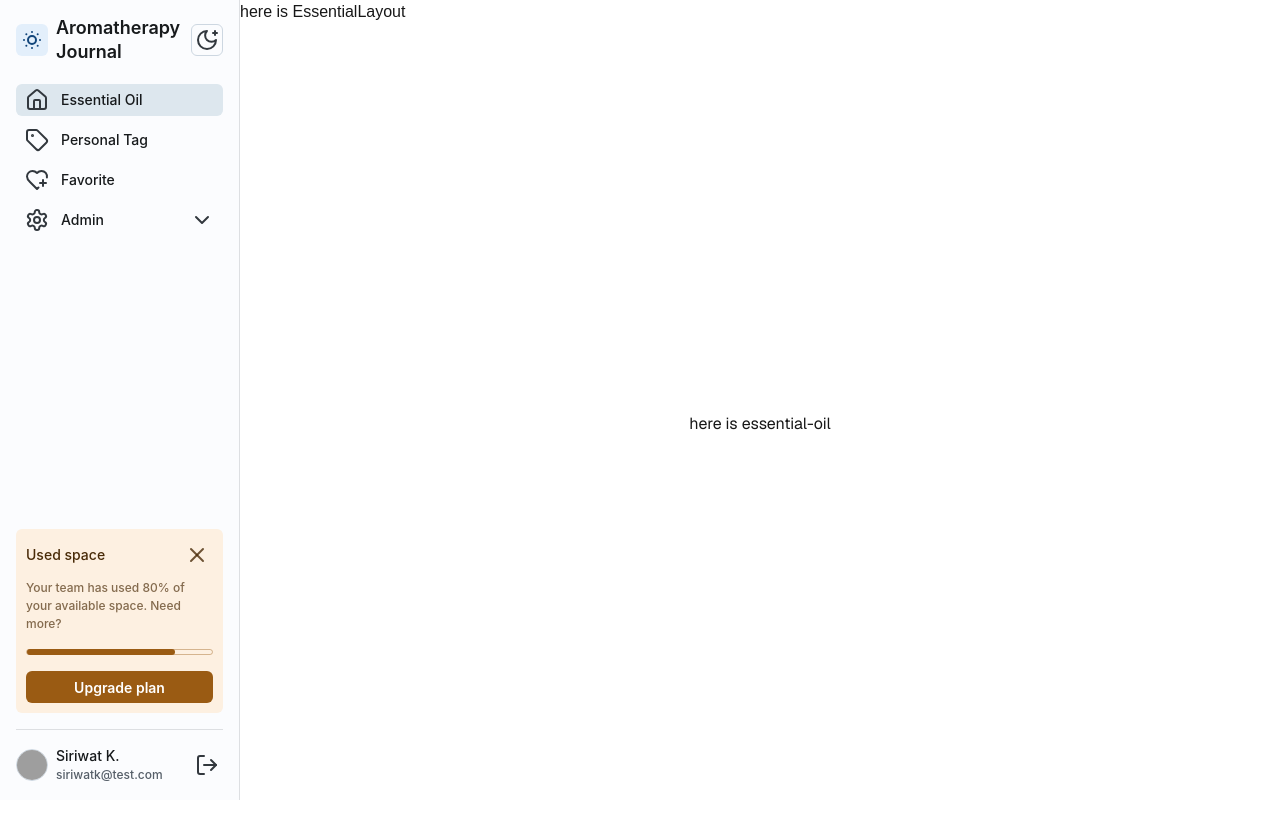
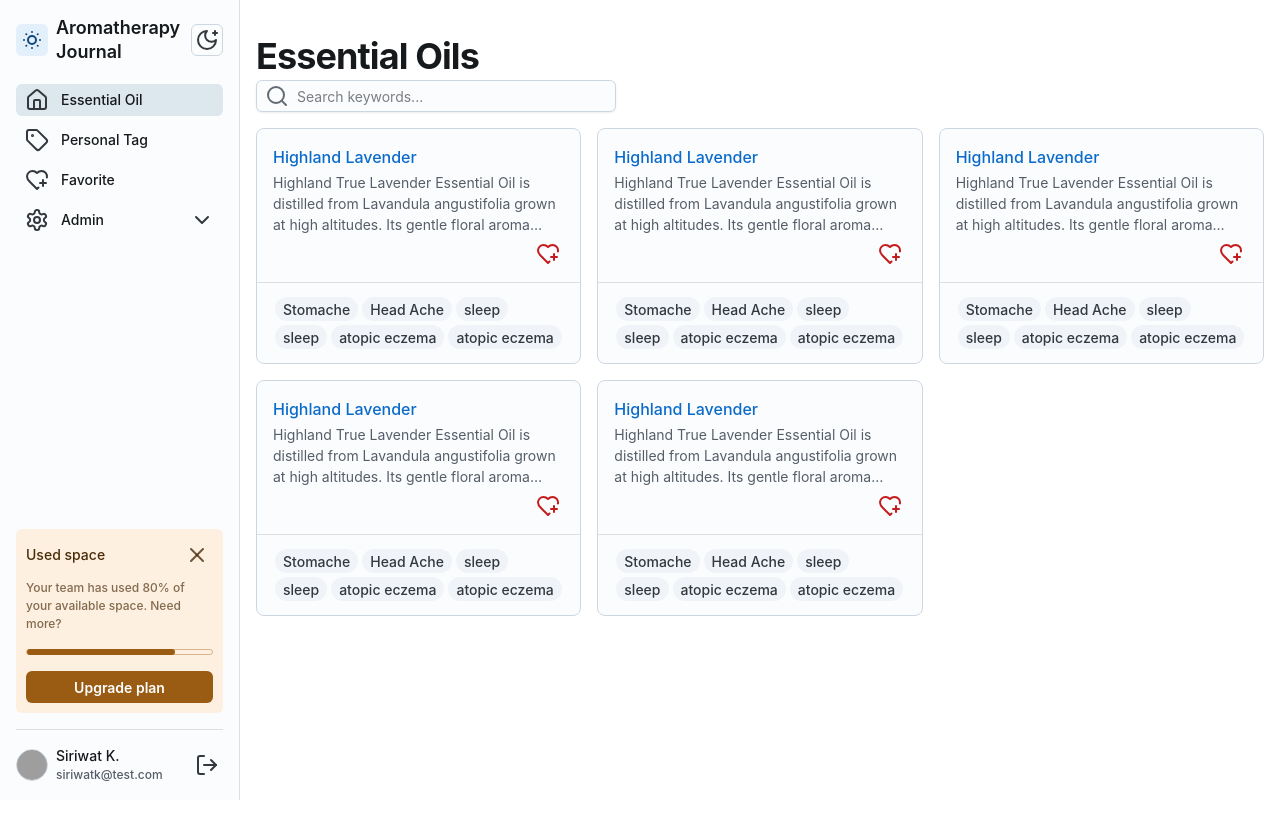
Before and after one commit to 1999JD/aromatherapy-journal-frontend, a Next.js app: page /essential-oil in a window 1280 px wide. Shown: the top 820 px of the page. Built offline with nearby package versions, Linux system fonts and the light colour scheme; grey boxes are pictures that could not be loaded.

Commit message:
feat: 新增精油列表、個人標籤列表頁面

```diff
--- /dev/null
+++ b/src/app/(home)/essential-oil/components/ItemCard.tsx
@@ -0,0 +1,60 @@
+import * as React from 'react';
+import AspectRatio from '@mui/joy/AspectRatio';
+import Card from '@mui/joy/Card';
+import CardContent from '@mui/joy/CardContent';
+import CardOverflow from '@mui/joy/CardOverflow';
+import Divider from '@mui/joy/Divider';
+import Typography from '@mui/joy/Typography';
+import IconButton from '@mui/joy/IconButton';
+import Link from '@mui/joy/Link';
+import { HeartPlus } from 'lucide-react';
+import Box from '@mui/joy/Box';
+import Chip from '@mui/joy/Chip';
+
+
+export default function ItemCard() {
+    return (
+        <Card variant="outlined" >
+            <CardContent>
+                <Typography level="title-md">
+                    <Link href="#multiple-actions" overlay underline="none">
+                        Highland Lavender
+                    </Link>
+                </Typography>
+                <Typography level="body-sm" className="line-clamp-3"
+                    style={{ display: '-webkit-box' }}>
+                    Highland True Lavender Essential Oil is distilled from Lavandula angustifolia grown at high altitudes.
+                    Its gentle floral aroma promotes deep relaxation and emotional balance.
+                    Rich in esters, it soothes the skin and supports restful sleep.
+                    Ideal for aromatherapy, skincare, and natural stress relief.
+                </Typography>
+                <Box sx={{ display: 'flex', gap: 1, alignItems: 'center' }}>
+                    <IconButton
+                        size="sm"
+                        variant="plain"
+                        color="danger"
+                        sx={{ ml: 'auto', bgcolor: '' }}
+                    >
+                        <HeartPlus />
+                    </IconButton>
+
+
+                </Box>
+            </CardContent>
+
+            <CardOverflow>
+                <Divider inset="context" />
+                <CardContent orientation="horizontal" >
+                    <div className="line-clamp-2 " >
+                        <Chip className="mx-0.5 my-0.5" >Stomache</Chip>
+                        <Chip className="mx-0.5 my-0.5">Head Ache</Chip>
+                        <Chip className="mx-0.5 my-0.5">sleep</Chip>
+                        <Chip className="mx-0.5 my-0.5">sleep</Chip>
+                        <Chip className="mx-0.5 my-0.5">atopic eczema</Chip>
+                        <Chip className="mx-0.5 my-0.5">atopic eczema</Chip>
+                    </div>
+                </CardContent>
+            </CardOverflow>
+        </Card>
+    );
+}
--- a/src/app/(home)/essential-oil/layout.tsx
+++ /dev/null
@@ -1,13 +0,0 @@
-export default function EssentialLayout({
-    children,
-}: Readonly<{
-    children: React.ReactNode;
-}>) {
-    return (
-        <div>here is EssentialLayout
-            <div>
-                {children}
-            </div>
-        </div>
-    );
-}
--- a/src/app/(home)/essential-oil/page.tsx
+++ b/src/app/(home)/essential-oil/page.tsx
@@ -1,9 +1,48 @@
+import ItemCard from "./components/ItemCard";
+import { Box, IconButton, Input, Typography } from "@mui/joy";
+import { Search } from 'lucide-react';
+
 
 export default function EssentialOilList() {
     return (
-        <div className="grid grid-rows-[20px_1fr_20px] items-center justify-items-center min-h-screen p-8 pb-20 gap-16 sm:p-20 font-[family-name:var(--font-geist-sans)]">
+        <div className="container py-8 px-4 ">
+            <Typography level="h1" className="mb-2" >Essential Oils</Typography>
+            <Input
+                size="sm"
+                variant="outlined"
+                placeholder="Search keywords..."
+                startDecorator={<Search />}
+                sx={{
+                    alignSelf: 'center',
+                    display: {
+                        xs: 'none',
+                        sm: 'flex',
+                    },
+                    marginBottom: '1rem',
+                    width: '360px'
+                }}
+            />
+
             <main className="flex flex-col gap-[32px] row-start-2 items-center sm:items-start">
-                here is essential-oil
+                <Box sx={{ display: 'grid', gridTemplateColumns: 'repeat(12, 1fr)', gap: 2 }}>
+
+                    <Box sx={{ gridColumn: 'span 4' }}>
+                        <ItemCard />
+                    </Box>
+                    <Box sx={{ gridColumn: 'span 4' }}>
+                        <ItemCard />
+                    </Box>
+                    <Box sx={{ gridColumn: 'span 4' }}>
+                        <ItemCard />
+                    </Box>
+                    <Box sx={{ gridColumn: 'span 4' }}>
+                        <ItemCard />
+                    </Box>
+                    <Box sx={{ gridColumn: 'span 4' }}>
+                        <ItemCard />
+                    </Box>
+                </Box>
+
             </main>
 
         </div>
--- a/src/app/(home)/favorite/page.tsx
+++ b/src/app/(home)/favorite/page.tsx
@@ -3,7 +3,7 @@ export default function Favorite() {
     return (
         <div className="grid grid-rows-[20px_1fr_20px] items-center justify-items-center min-h-screen p-8 pb-20 gap-16 sm:p-20 font-[family-name:var(--font-geist-sans)]">
             <main className="flex flex-col gap-[32px] row-start-2 items-center sm:items-start">
-                here is favorite
+                Favorite feature is not available yet.
             </main>
 
         </div>
--- /dev/null
+++ b/src/app/(home)/personal-tag/components/AddForm.tsx
@@ -0,0 +1,32 @@
+'use client'
+import { Box, Button, Chip, FormControl, FormHelperText, FormLabel, IconButton, Input, Typography } from "@mui/joy";
+import { Search, Plus } from 'lucide-react';
+
+
+export default function AddForm() {
+
+    return (
+        <form onSubmit={() => { }} id="demo">
+            <FormControl>
+                <Input
+                    sx={{
+                        '--Input-decoratorChildHeight': '45px',
+                        width: '360px'
+                    }}
+                    placeholder="Tag Name"
+                    required
+                    endDecorator={
+                        <Button
+                            variant="solid"
+                            color="primary"
+                            type="submit"
+                            sx={{ borderTopLeftRadius: 0, borderBottomLeftRadius: 0 }}
+                            startDecorator={<Plus />}
+                        >
+                            Add New Tag
+                        </Button>
+                    }
+                />
+            </FormControl>
+        </form>)
+}
--- /dev/null
+++ b/src/app/(home)/personal-tag/components/ChipDeleteIcon.tsx
@@ -0,0 +1,8 @@
+'use client'
+import ChipDelete from '@mui/joy/ChipDelete';
+export default function ChipDeleteIcon() {
+
+    return (
+        <ChipDelete onDelete={() => alert('Delete')} />
+    )
+}
--- a/src/app/(home)/personal-tag/page.tsx
+++ b/src/app/(home)/personal-tag/page.tsx
@@ -1,9 +1,63 @@
-
+import { Box, Button, Chip, FormControl, FormHelperText, FormLabel, IconButton, Input, Typography } from "@mui/joy";
+import { Search, Plus } from 'lucide-react';
+import ChipDeleteIcon from "./components/ChipDeleteIcon";
+import AddForm from "./components/AddForm";
 export default function PersonalTag() {
     return (
-        <div className="grid grid-rows-[20px_1fr_20px] items-center justify-items-center min-h-screen p-8 pb-20 gap-16 sm:p-20 font-[family-name:var(--font-geist-sans)]">
-            <main className="flex flex-col gap-[32px] row-start-2 items-center sm:items-start">
-                here is personalTag Modify
+        <div className="container py-8 px-4 ">
+            <Typography level="h1" className="mb-2" >My Tags</Typography>
+            <Input
+                size="sm"
+                variant="outlined"
+                placeholder="Search keywords..."
+                startDecorator={<Search />}
+                sx={{
+                    alignSelf: 'center',
+                    display: {
+                        xs: 'none',
+                        sm: 'flex',
+                    },
+                    marginBottom: '1rem',
+                    width: '360px'
+                }}
+            />
+
+            <main className="">
+                <div className=" mb-4" >
+                    <Chip size="lg"
+                        endDecorator={
+                            <ChipDeleteIcon />
+                        }
+                        className="mx-0.5 my-0.5" >Stomache</Chip>
+                    <Chip size="lg"
+                        endDecorator={
+                            <ChipDeleteIcon />
+                        }
+                        className="mx-0.5 my-0.5">Head Ache</Chip>
+                    <Chip size="lg"
+                        endDecorator={
+                            <ChipDeleteIcon />
+                        }
+                        className="mx-0.5 my-0.5">sleep</Chip>
+                    <Chip size="lg"
+                        endDecorator={
+                            <ChipDeleteIcon />
+                        }
+                        className="mx-0.5 my-0.5">sleep</Chip>
+                    <Chip size="lg"
+                        endDecorator={
+                            <ChipDeleteIcon />
+                        }
+                        className="mx-0.5 my-0.5">atopic eczema</Chip>
+                    <Chip size="lg"
+                        endDecorator={
+                            <ChipDeleteIcon />
+                        }
+                        className="mx-0.5 my-0.5">atopic eczema</Chip>
+                </div>
+
+
+                <AddForm></AddForm>
             </main>
 
         </div>
```
